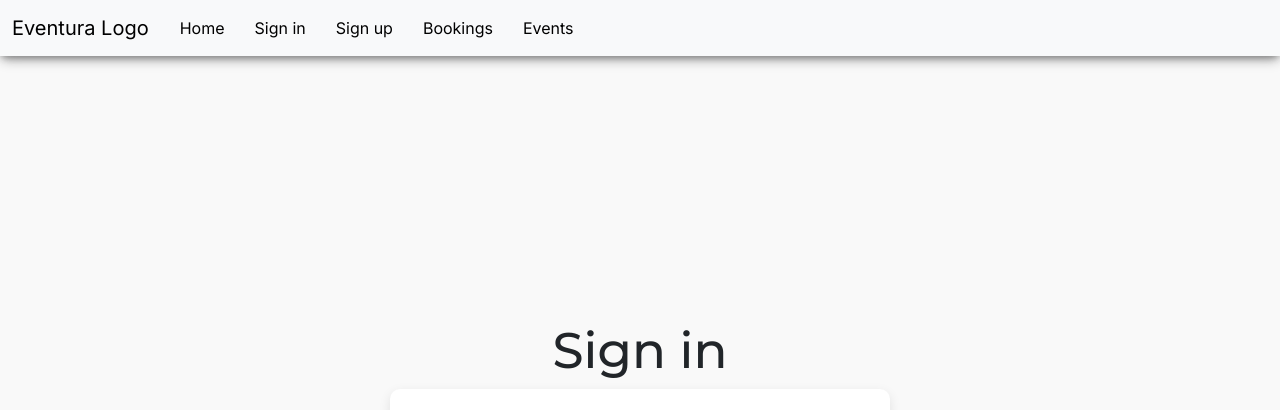
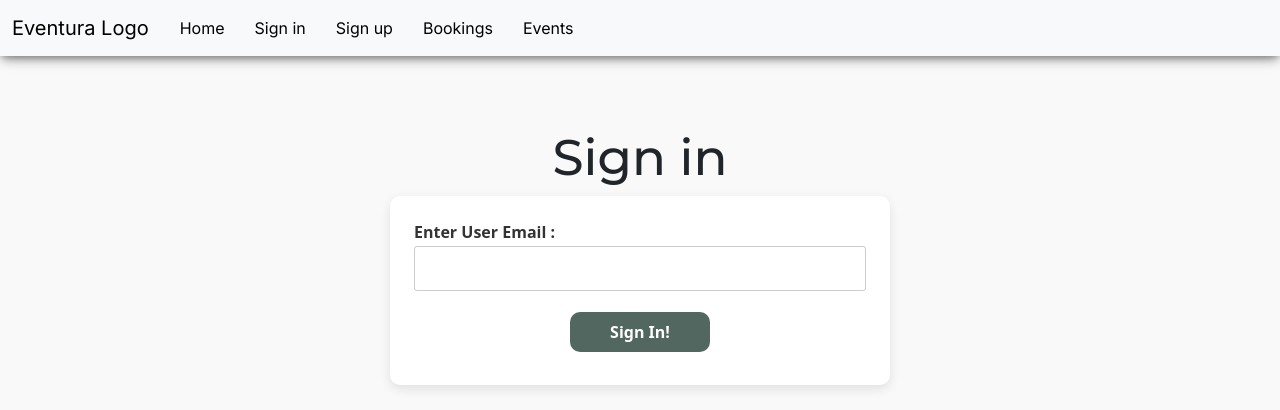
Before and after one commit to JamesBracken/eventura, a website built with Vite: page frontend_eventura/src/pages/login/index.html in a window 1280 px wide. Shown: the top 410 px of the page. Built offline with nearby package versions, Linux system fonts and the light colour scheme.

Commit message:
Fix(frontend): remove form absolute heights

```diff
--- a/frontend_eventura/src/styles/components/_inputform.scss
+++ b/frontend_eventura/src/styles/components/_inputform.scss
@@ -2,7 +2,7 @@
   display: flex;
   justify-content: center;
   align-items: center;
-  min-height: 100vh; // centers form vertically
+  //min-height: 100vh; // centers form vertically
   background-color: #f9f9f9; // subtle background
 
   &__form {
--- a/frontend_eventura/src/styles/main.scss
+++ b/frontend_eventura/src/styles/main.scss
@@ -4,6 +4,7 @@
 @use "./components/inputform";
 @use "./components/bookings";
 @use "./components/button";
+@use "./abstracts/mixins";
 
 //Used to push the footer down to the bottom
 body, html {
@@ -18,7 +19,7 @@ body {
 }
 
 main {
-    padding-top: 100px;
+    padding-top: 80px;
 }
 
 header {
```
